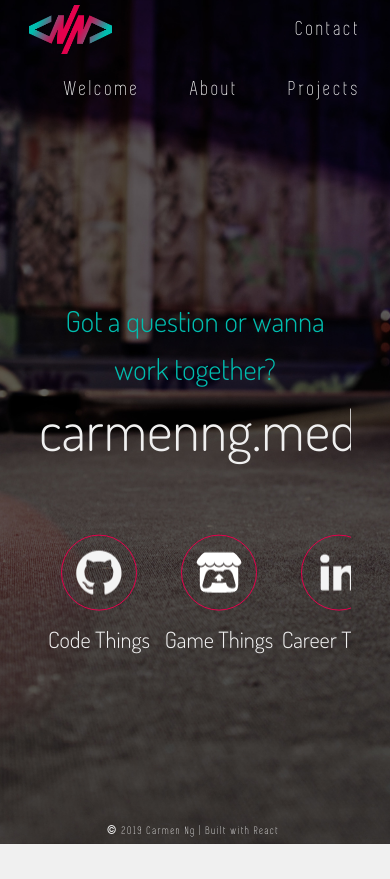
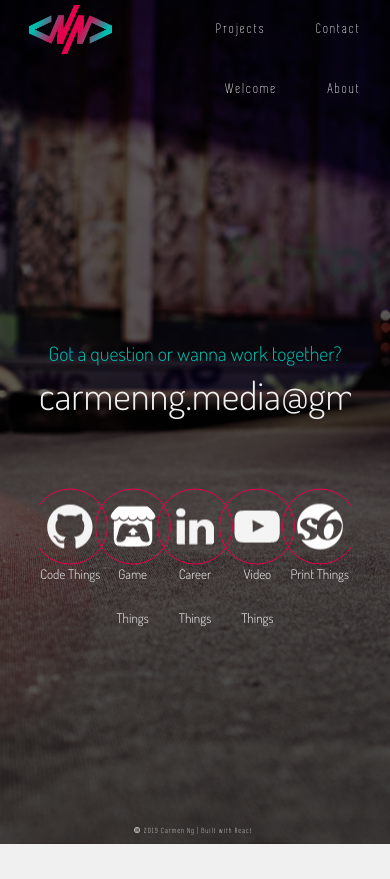
Before and after one commit to CarNg/webdev-nlv-portfolio-2019, a React (Create React App) app: page /contact in a window 390 px wide. Built offline with nearby package versions, Linux system fonts and the light colour scheme.

Commit message:
Added optimisation for  tablet

```diff
--- a/src/components/ContactInfo/ContactInfo.module.css
+++ b/src/components/ContactInfo/ContactInfo.module.css
@@ -6,6 +6,7 @@
     position: absolute;
     top: 50%;
     transform: translateY(-50%);
+    overflow: hidden;
 }
 
 .emailRow {
@@ -40,7 +41,8 @@
 
 .socialRow {
     color: var(--nlv-white);
-    width: 600px;
+    max-width: 600px;
+    width: 100%;
     padding: 10px 0px;
     margin: 0px auto;
     font-size: 2rem;
@@ -81,7 +83,7 @@
 }
 
 .socialLabel {
-    font-size: 1.4rem;
+    font-size: 1.2rem;
     text-align: center;
     transition: all 0.3s ease-in-out;
     text-decoration: none !important;
--- a/src/components/Profile/Profile.module.css
+++ b/src/components/Profile/Profile.module.css
@@ -15,7 +15,7 @@
 #profileText{
     width: calc(85% - 40px);
     color: var(--nlv-white);
-    font: 1.2rem 'Dosis';
+    font: 18px 'Dosis';
     text-align: center;
     padding: 0px 20px;
     margin: 0px auto;
--- a/src/components/Skills/Skills.module.css
+++ b/src/components/Skills/Skills.module.css
@@ -25,7 +25,7 @@
     position: relative;
     left: 7px;
     top: 2px;
-    font-size: 1rem;
+    font-size: 16px;
     z-index: 2;
     font-family: 'Dosis';
     font-weight: 600;
--- a/src/components/Welcome/Welcome.module.css
+++ b/src/components/Welcome/Welcome.module.css
@@ -26,7 +26,7 @@
   .button {
     padding: 0.8rem 0.8rem 0.7rem 1rem;
     margin: 20px 15px;
-    font-size: 1.2em;
+    font-size: 18px;
     font-weight: 500;
     letter-spacing: 0.15em;
   }
--- a/src/index.css
+++ b/src/index.css
@@ -22,11 +22,22 @@
        url('./assets/fonts/dosis.light.ttf') format('truetype'), /* Safari, Android, iOS */
 }
 
-
 /* Standard set-up stlying */
 html, body, #root {
   height: 100%;
   background-color: var(--nlv-white);
+}
+
+@media only screen and (min-width: 768px) {
+  html, body, #root {
+    font-size: 15px;
+  }
+}
+
+@media only screen and (max-width: 767px) {
+  html, body, #root {
+    font-size: 11px;
+  }
 }
 
 body {
```
